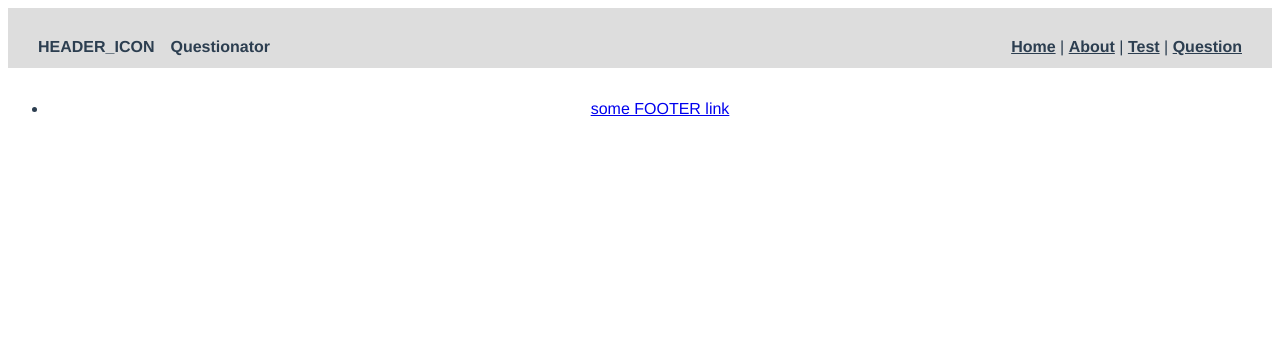
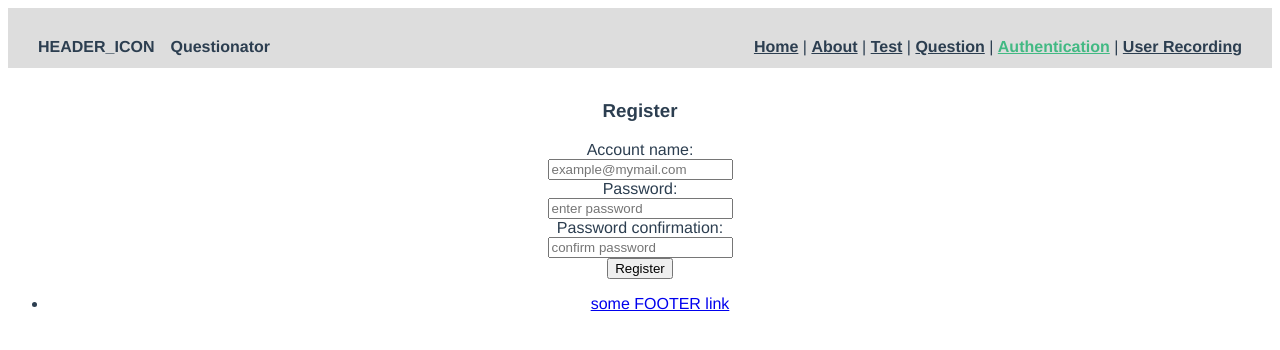
Before and after one commit to Duckolyte/questionator, a Vue app: page /auth in a window 1280 px wide. Shown: the top 350 px of the page. Built offline with nearby package versions, Linux system fonts and the light colour scheme.

Commit message:
added views and components for authentication and user recording

```diff
--- a/src/components/AppHeader.vue
+++ b/src/components/AppHeader.vue
@@ -6,7 +6,9 @@
       <router-link to="/">Home</router-link> |
       <router-link to="/about">About</router-link> |
       <router-link to="/test">Test</router-link> |
-      <router-link to="/question">Question</router-link>
+      <router-link to="/question">Question</router-link> |
+      <router-link to="/auth">Authentication</router-link> |
+      <router-link to="/user">User Recording</router-link>
     </span>
   </div>
 </template>
--- /dev/null
+++ b/src/components/authentication/BaseAuth.vue
@@ -0,0 +1,35 @@
+<template>
+  <div class="auth-container">
+    <form>
+      <div id="form-header">
+        <slot name="form-header"></slot>
+      </div>
+      <div id="form-body">
+        <slot name="form-body"></slot>
+      </div>
+      <div id="form-footer">
+        <slot name="form-footer"></slot>
+      </div>
+    </form>
+  </div>
+</template>
+
+<script>
+
+export default
+{
+  components:
+  {
+
+  },
+  data() {
+    return {
+
+    };
+  },
+};
+
+</script>
+
+<style scoped>
+</style>
--- /dev/null
+++ b/src/components/authentication/Login.vue
@@ -0,0 +1,69 @@
+<template>
+  <base-auth>
+    <div slot="form-header">
+      <h3>Sign On</h3>
+    </div>
+    <div slot="form-body">
+      <div class="input-group mb-2">
+        <div class="input-group-prepend">
+          <span class="input-group-text">Accountname:</span>
+        </div>
+        <input
+          class="form-control"
+          type="text"
+          aria-label="username"
+          placeholder="example@mymail.com"
+          name="username"
+        />
+      </div>
+      <div class="input-group mb-2">
+        <div class="input-group-prepend">
+          <span class="input-group-text">Password:</span>
+        </div>
+        <input
+          class="form-control"
+          type="password"
+          aria-label="password"
+          placeholder="**********"
+          name="password"
+        />
+      </div>
+    </div><!-- slot: form-body -->
+    <div slot="form-footer">
+      <input
+        class="btn btn-outline-primary mb-2"
+        type="submit"
+        name="commit"
+        value="Sign On"
+      />
+    </div>
+  </base-auth>
+</template>
+
+<script>
+
+import BaseAuth from './BaseAuth.vue';
+
+export default {
+
+  components: {
+    'base-auth': BaseAuth,
+  },
+  data() {
+    return {
+
+    };
+  },
+  computed: {
+
+  },
+  methods: {
+
+  },
+};
+
+</script>
+
+<style scoped>
+
+</style>
--- /dev/null
+++ b/src/components/authentication/Register.vue
@@ -0,0 +1,81 @@
+<template>
+  <base-auth>
+    <div slot="form-header">
+      <h3>Register</h3>
+    </div>
+    <div slot="form-body">
+      <div class="input-group mb-2">
+        <div class="input-group-prepend">
+          <span class="input-group-text">Account name:</span>
+        </div>
+        <input
+          class="form-control"
+          type="email"
+          aria-label="username"
+          placeholder="example@mymail.com"
+          name="email"
+        />
+      </div>
+      <div class="input-group mb-2">
+        <div class="input-group-prepend">
+          <span class="input-group-text">Password:</span>
+        </div>
+        <input
+          class="form-control"
+          type="password"
+          aria-label="password"
+          placeholder="enter password"
+          name="password"
+        />
+      </div>
+      <div class="input-group mb-2">
+        <div class="input-group-prepend">
+          <span class="input-group-text">Password confirmation:</span>
+        </div>
+        <input
+          class="form-control"
+          type="password"
+          aria-label="password"
+          placeholder="confirm password"
+          name="password-confirmation"
+        />
+      </div>
+    </div><!-- slot: form-body -->
+    <div slot="form-footer">
+      <input
+        class="btn btn-outline-primary mb-2"
+        type="submit"
+        name="commit"
+        value="Register"
+      />
+    </div>
+  </base-auth>
+</template>
+
+<script>
+
+import BaseAuth from './BaseAuth.vue';
+
+export default {
+
+  components: {
+    'base-auth': BaseAuth,
+  },
+  data() {
+    return {
+
+    };
+  },
+  computed: {
+
+  },
+  methods: {
+
+  },
+};
+
+</script>
+
+<style scoped>
+
+</style>
--- /dev/null
+++ b/src/components/user/UserRecord.vue
@@ -0,0 +1,97 @@
+<template>
+  <div class="user-record-container">
+    <h3>Personenbezogene Daten</h3>
+    <div class="input-group mb-2">
+      <div class="input-group-prepend">
+        <span class="input-group-text">Name</span>
+      </div>
+      <input
+        class="form-control"
+        type="text"
+        placeholder="Muster"
+        name="lastname"
+        required
+      />
+    </div>
+    <div class="input-group mb-2">
+      <div class="input-group-prepend">
+        <span class="input-group-text">Vorname</span>
+      </div>
+      <input
+        class="form-control"
+        type="text"
+        aria-label="password"
+        placeholder="Hans"
+        name="firstname"
+        required
+      />
+    </div>
+    <div class="input-group mb-2">
+      <div class="input-group-prepend">
+        <span class="input-group-text">Geschlecht</span>
+      </div>
+      <input
+        class="form-control"
+        type="text"
+        placeholder="m, w, o"
+        name="gender"
+        required
+      />
+    </div>
+    <div class="input-group mb-2">
+      <div class="input-group-prepend">
+        <span class="input-group-text">Geburtsdatum</span>
+      </div>
+      <input
+        class="form-control"
+        type="date"
+        name="date_of_birth"
+        required
+      />
+    </div>
+    <div class="input-group mb-2">
+      <div class="input-group-prepend">
+        <span class="input-group-text">Fall ID</span>
+      </div>
+      <input
+        class="form-control"
+        type="number"
+        placeholder="123456789"
+        name="case_id"
+        required
+      />
+    </div>
+    <input
+      class="btn btn-outline-primary mb-2"
+      type="submit"
+      name="commit"
+      value="Zum Fragebogen"
+    />
+  </div>
+</template>
+
+<script>
+
+export default {
+
+  components: {
+
+  },
+  data() {
+    return {
+
+    };
+  },
+  computed: {
+
+  },
+  methods: {
+
+  },
+};
+
+</script>
+
+<style scoped>
+
+</style>
--- a/src/router.js
+++ b/src/router.js
@@ -37,5 +37,21 @@ export default new Router({
       // which is lazy-loaded when the route is visited.
       component: () => import(/* webpackChunkName: "about" */ './views/Question.vue'),
     },
+    {
+      path: '/auth',
+      name: 'authentication',
+      // route level code-splitting
+      // this generates a separate chunk (about.[hash].js) for this route
+      // which is lazy-loaded when the route is visited.
+      component: () => import(/* webpackChunkName: "about" */ './views/Authentication.vue'),
+    },
+    {
+      path: '/user',
+      name: 'user',
+      // route level code-splitting
+      // this generates a separate chunk (about.[hash].js) for this route
+      // which is lazy-loaded when the route is visited.
+      component: () => import(/* webpackChunkName: "about" */ './views/UserRecord.vue'),
+    },
   ],
 });
--- /dev/null
+++ b/src/views/Authentication.vue
@@ -0,0 +1,44 @@
+<template>
+  <div class="authentication">
+    <component :is="authPage"></component>
+  </div>
+</template>
+
+<script>
+
+import AuthRegister from '../components/authentication/Register.vue';
+import AuthLogin from '../components/authentication/Login.vue';
+
+export default {
+  /*
+  props:
+  {
+    question:
+    {
+      type: Object,
+      required: true,
+      validator: function(value)
+      {
+        return [
+          'input-question',
+          'radio-question'
+        ].indexOf(value.questionType) !== -1
+      }
+    }
+  }, */
+  components:
+  {
+    'auth-register': AuthRegister,
+    'auth-login': AuthLogin,
+  },
+  data() {
+    return {
+      authPage: 'auth-register', // TODO change to dynamic value question.questionType
+    };
+  },
+};
+
+</script>
+
+<style scoped>
+</style>
--- /dev/null
+++ b/src/views/UserRecord.vue
@@ -0,0 +1,41 @@
+<template>
+  <div class="user-record">
+    <user-record></user-record>
+  </div>
+</template>
+
+<script>
+
+import UserRecord from '../components/user/UserRecord.vue';
+
+export default {
+  /*
+  props:
+  {
+    question:
+    {
+      type: Object,
+      required: true,
+      validator: function(value)
+      {
+        return [
+          'input-question',
+          'radio-question'
+        ].indexOf(value.questionType) !== -1
+      }
+    }
+  }, */
+  components:
+  {
+    'user-record': UserRecord,
+  },
+  data() {
+    return {
+    };
+  },
+};
+
+</script>
+
+<style scoped>
+</style>
```
